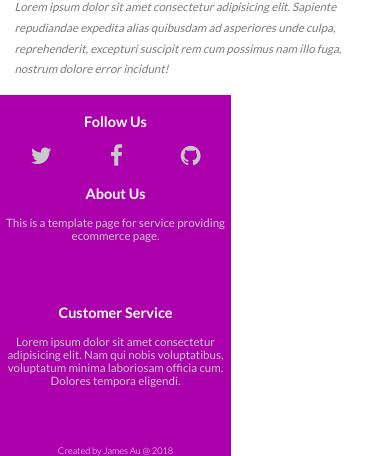
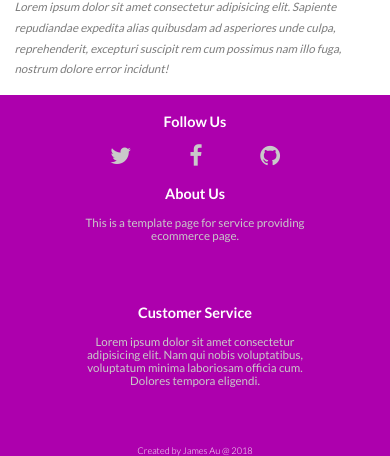
Before and after one commit to jamesaucode/sampleService, a website: page index.html in a window 390 px wide. Shown: the part 5423-5879 px from the top of the page. Drawn offline with nearby package versions, Linux system fonts and the light colour scheme.

Commit message:
responsive

```diff
--- a/styles/components/_footer.scss
+++ b/styles/components/_footer.scss
@@ -14,7 +14,7 @@
 .foot {
     display:grid;
     height: fit-content;
-    max-width: 100vw;
+    min-width: 100vw;
     grid-template-areas: " . follow about social . ";
     grid-template-columns: repeat(5,1fr);
     grid-row: auto;
```
Also changed, not shown: styles/styles.css.
